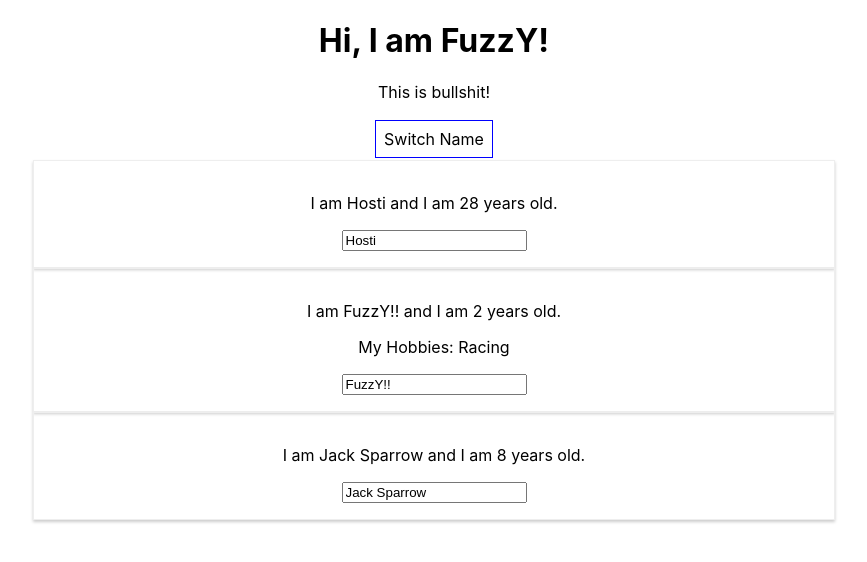
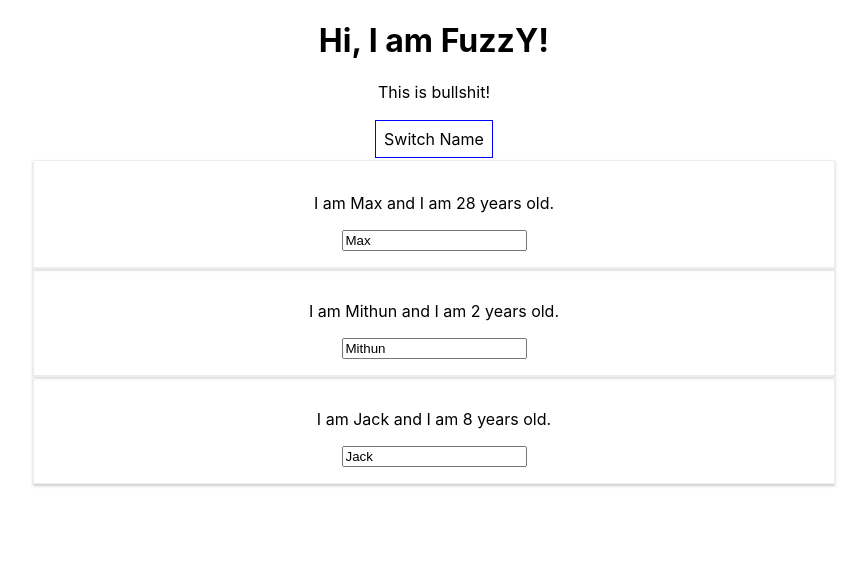
Before and after one commit to fuzzy95/Basic-React-Practice, a React (Create React App) app in the folder react-complete-guide/: page / in a window 1280 px wide. Both pictures are taken after a click on the button "Switch Name". Shown: the top 562 px of the page, without its empty margins (206-1073 px from the left). Built offline with nearby package versions, Linux system fonts and the light colour scheme.

Commit message:
completed list conditionals

```diff
--- a/react-complete-guide/src/App.js
+++ b/react-complete-guide/src/App.js
@@ -1,4 +1,4 @@
-import React, { useState, Component } from 'react';
+import React, { Component } from 'react';
 import './App.css';
 import Person from './Person/Person';
 
@@ -6,32 +6,43 @@
 class App extends Component {
 	state = {
 		persons: [
-			{ name: 'Max', age: 28 },
-			{ name: 'Mithun', age: 2 },
-			{ name: 'Jack', age: 8 }
+			{ id: 'asa', name: 'Max', age: 28 },
+			{ id: 'ass', name: 'Mithun', age: 2 },
+			{ id: 'ssa', name: 'Jack', age: 8 }
 		],
-		otherState: 'Some other value'
+		otherState: 'Some other value',
+		showPersons: false
 	}
 
-	switchNameHandler = (newName) => {
-		// console.log('Was clicked!');
-		// this.state.persons[0].name = 'Hosti';
-		this.setState({
-			persons: [
-				{ name: 'Hosti', age: 28 },
-				{ name: newName, age: 2 },
-				{ name: 'Jack Sparrow', age: 8 }
-			]
-		});
+	deletePersonHandler = (personIndex) => {
+		const persons = [...this.state.persons];
+		persons.splice(personIndex, 1);
+		this.setState({ persons: persons });
 	}
 
-	nameChangedHandler = (event) => {
+	//---------------------name changing using button---------------------
+	nameChangedHandler = (event, id) => {
+		const personIndex = this.state.persons.findIndex(p => {
+			return p.id === id;
+		});
+
+		const person = {
+			...this.state.persons[personIndex]
+		};
+
+		person.name = event.target.value;
+
+		const persons = [...this.state.persons];
+		persons[personIndex] = person;
+
+		this.setState({ persons: persons });
+	}
+
+	//--------------------toggling-----------------------------
+	togglePersonsHandler = () => {
+		const doesShow = this.state.showPersons;
 		this.setState({
-			persons: [
-				{ name: 'Hosti', age: 28 },
-				{ name: event.target.value, age: 2 },
-				{ name: 'Jack Sparrow', age: 8 }
-			]
+			showPersons: !doesShow
 		});
 	}
 
@@ -45,8 +56,25 @@
 			margin: '2px'
 		};
 
+		let persons = null;
+
+		if (this.state.showPersons) {
+			persons = (
+				<div>
+					{this.state.persons.map((person, index) => {
+						return <Person
+							click={() => this.deletePersonHandler(index)}
+							name={person.name}
+							age={person.age}
+							key={person.id}
+							changed={(event) => this.nameChangedHandler(event, person.id)} />
+					})}
+				</div>
+			);
+		}
+
 		return (
-			<div className="App">
+			<div className="App" >
 				<h1>Hi, I am FuzzY!</h1>
 
 				<p>This is bullshit!</p>
@@ -54,28 +82,19 @@
 				{/* <button onClick={this.switchNameHandler.bind(this, 'FuzzY')}>
 					Switch Name
 				</button> */}
+				{/* <button style={style} onClick={() => this.switchNameHandler("FuzzY!!")}>
+					Switch Name
+				</button> */}
 
-				<button style={style} onClick={() => this.switchNameHandler("FuzzY!!")}>
+				<button style={style} onClick={this.togglePersonsHandler} >
 					Switch Name
 				</button>
-
-				<Person name={this.state.persons[0].name}
-					age={this.state.persons[0].age} />
-
-				<Person name={this.state.persons[1].name}
-					age={this.state.persons[1].age}
-					click={this.switchNameHandler.bind(this, "WuzzY")}
-					changed={this.nameChangedHandler}>
-					My Hobbies: Racing
-				</Person>
-
-				<Person
-					name={this.state.persons[2].name}
-					age={this.state.persons[2].age} />
 
 				{/* <Person name="Mithun" age="28" />
 					<Person name="Honu" age="82">My Hobbies: Racing</Person>
 					<Person name="Jack" age="33" /> */}
+
+				{persons}
 			</div>
 		);
 	}
@@ -104,3 +123,67 @@
 // 		]
 // 	});
 // };
+
+//-------------------SwitchHandler for default state management---------
+// switchNameHandler = (newName) => {
+// 	this.setState({
+// 		persons: [
+// 			{ name: 'Hosti', age: 28 },
+// 			{ name: newName, age: 2 },
+// 			{ name: 'Jack Sparrow', age: 8 }
+// 		]
+// 	});
+// }
+
+//-------------------deletePerson Bad Practice------------------------
+// deletePersonHandler = (personIndex) => {
+// 	const persons = this.state.persons;
+// 	persons.splice(personIndex, 1);
+// 	this.setState({ persons: persons });
+// }
+
+//------------------Had an alternative approach----------------------
+// deletePersonHandler = (personIndex) => {
+// 	const persons = this.state.persons.slice();
+// 	persons.splice(personIndex, 1);
+// 	this.setState({ persons: persons });
+// }
+
+
+//-------------------Conditional Rendering-------------------
+// {
+// 	this.state.showPersons === true ?
+// 		<div>
+// 			<Person name={this.state.persons[0].name}
+// 				age={this.state.persons[0].age} />
+
+// 			<Person name={this.state.persons[1].name}
+// 				age={this.state.persons[1].age}
+// 				click={this.switchNameHandler.bind(this, "WuzzY")}
+// 				changed={this.nameChangedHandler}>
+// 				My Hobbies: Racing
+// 			</Person>
+
+// 			<Person
+// 				name={this.state.persons[2].name}
+// 				age={this.state.persons[2].age} />
+// 		</div> : null
+// }
+
+//----------------bad practice in name change handler-----------------------------
+// const personIndex = this.state.persons.findIndex(p => {
+// 	return p.id === id;
+// });
+// const person = this.state.persons[personIndex];
+
+//------------------------alternate approach in name change handler---------------------
+// const person = object.assign({}, this.state.persons[personIndex]);
+
+//--------------------------old stateState-------------------------------------
+// this.setState({
+// 	persons: [
+// 		{ name: 'Hosti', age: 28 },
+// 		{ name: event.target.value, age: 2 },
+// 		{ name: 'Jack Sparrow', age: 8 }
+// 	]
+// });
```
